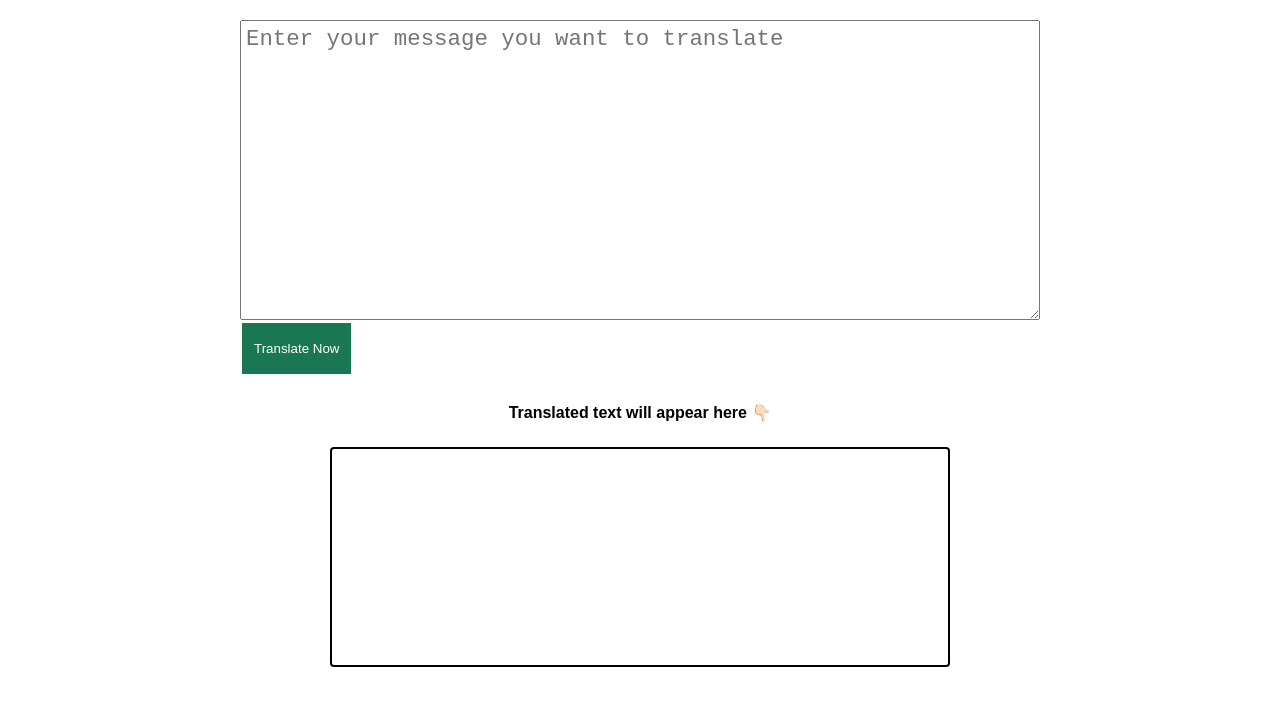
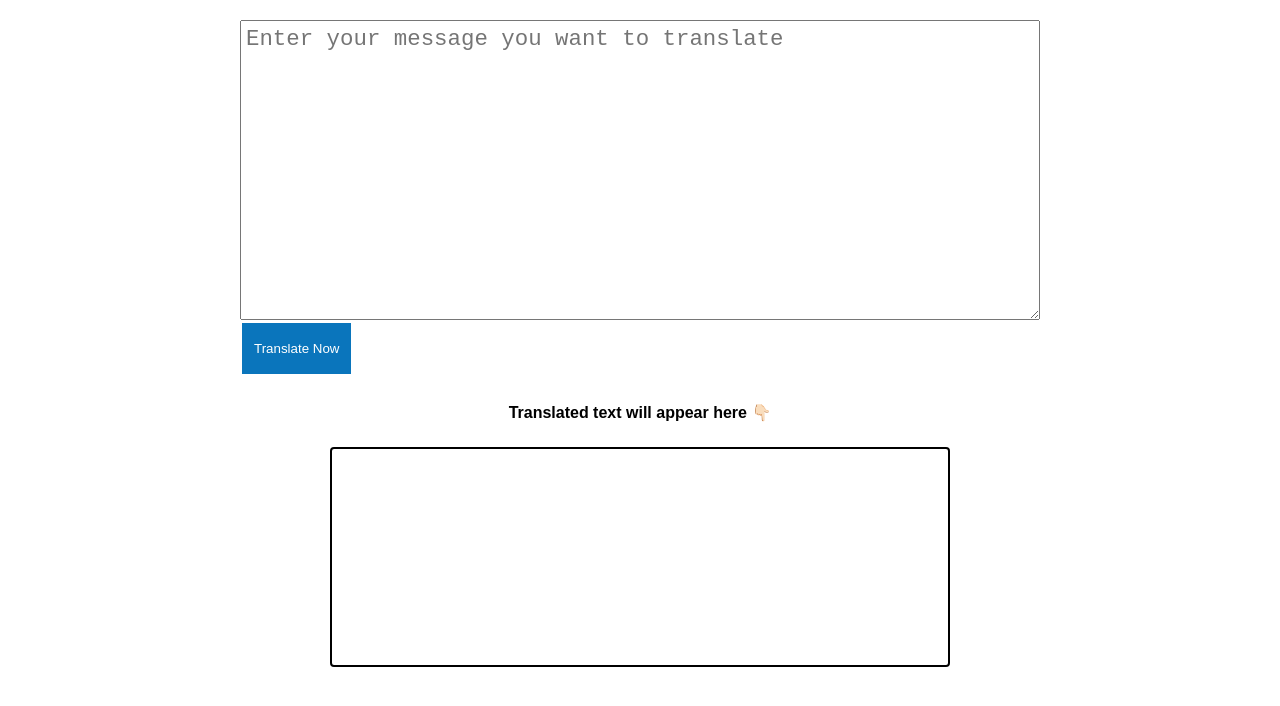
Before and after one commit to ArbiKhan007/banana-language, a plain HTML site: page index.html in a window 1280 px wide. Shown: the part 74-780 px from the top of the page. Drawn offline with Linux system fonts and the light colour scheme.

```diff
--- a/style.css
+++ b/style.css
@@ -39,7 +39,7 @@ button {
   padding: 18px 12px;
   margin: 3px 2px;
   display: block;
-  background-color: #1a7753;
+  background-color: var(--main-blue);
   border: none;
   color: #fff;
 }
```
